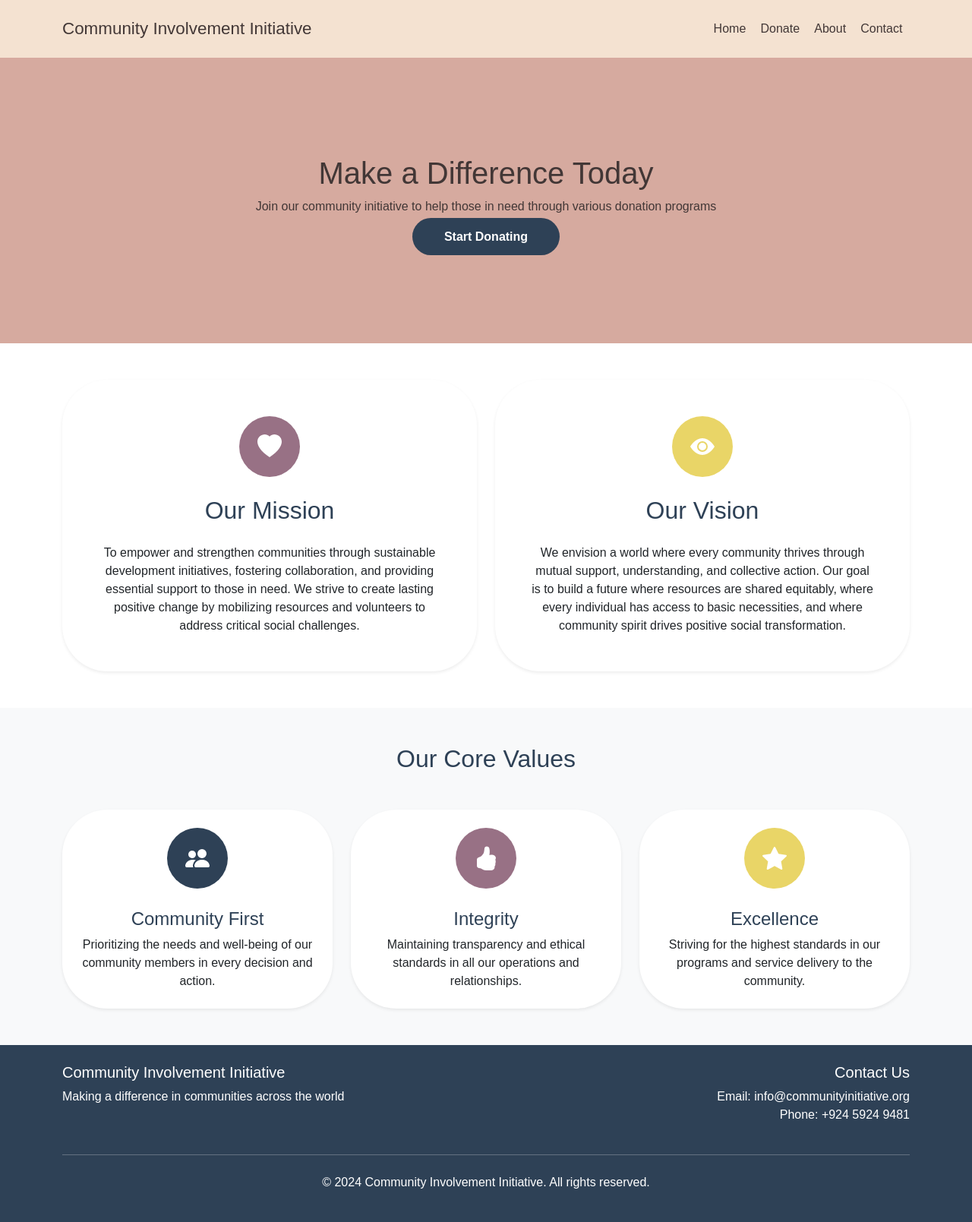
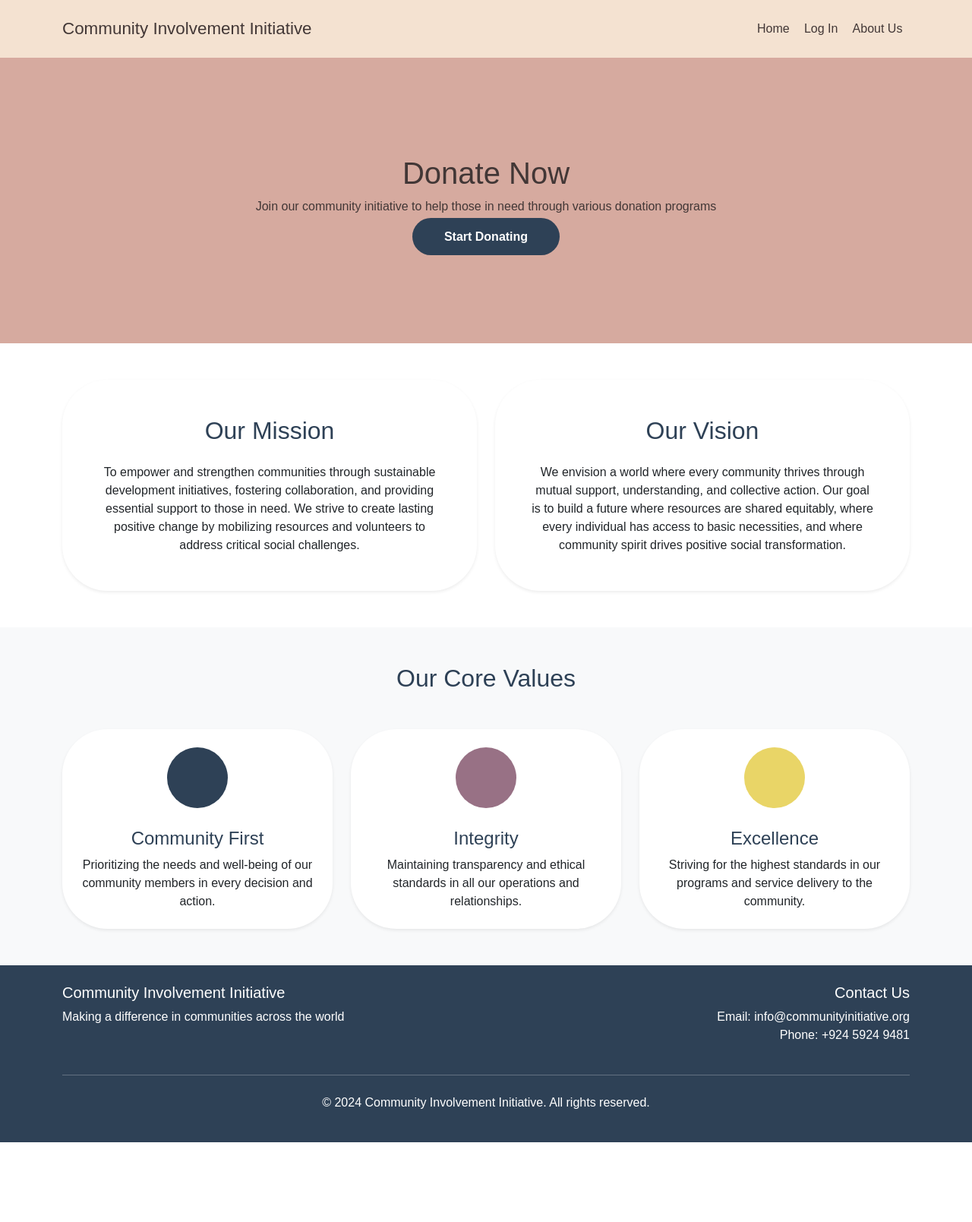
Before and after one commit to Zaiii12/CII, a PHP site: page /Main.php in a window 1280 px wide. Shown: the whole page at 76% size. After the commit the page ends 1504 px from the top, so only its background shows below. Run offline with PHP 8.4, Linux system fonts and the light colour scheme.

Commit message:
Update Main.php
latest1

```diff
--- a/Main.php
+++ b/Main.php
@@ -11,7 +11,7 @@
     <?php
 
     $site_title = "Community Involvement Initiative";
-    $hero_title = "Make a Difference Today";
+    $hero_title = "Donate Now";
     $hero_text = "Join our community initiative to help those in need through various donation programs";
     $cta_text = "Start Donating";
     ?>
@@ -30,13 +30,10 @@
                         <a class="nav-link" href="#">Home</a>
                     </li>
                     <li class="nav-item">
-                        <a class="nav-link" href="#">Donate</a>
+                        <a class="nav-link" href="#">Log In</a>
                     </li>
                     <li class="nav-item">
-                        <a class="nav-link" href="#">About</a>
-                    </li>
-                    <li class="nav-item">
-                        <a class="nav-link" href="#">Contact</a>
+                        <a class="nav-link" href="#">About Us</a>
                     </li>
                 </ul>
             </div>
@@ -48,7 +45,7 @@
         <div class="container">
             <h1 class="#"><?php echo $hero_title; ?></h1>
             <p class="#"><?php echo $hero_text; ?></p>
-            <a href="#" class="cta-button"><?php echo $cta_text; ?></a>
+            <a href="required.php" class="cta-button"><?php echo $cta_text; ?></a>
         </div>
     </section>
     <script src="https://cdn.jsdelivr.net/npm/bootstrap@5.3.0/dist/js/bootstrap.bundle.min.js"></script>
@@ -62,11 +59,7 @@
                 <div class="col-md-6">
                     <div class="card mission-vision-card h-100 shadow-sm">
                         <div class="card-body text-center p-5">
-                            <div class="icon-circle bg-rose">
-                                <svg xmlns="http://www.w3.org/2000/svg" width="40" height="32" fill="white" class="bi bi-heart-fill" viewBox="0 0 16 16">
-                                    <path fill-rule="evenodd" d="M8 1.314C12.438-3.248 23.534 4.735 8 15-7.534 4.736 3.562-3.248 8 1.314z"/>
-                                </svg>
-                            </div>
+
                             <h2 class="card-title text-navy mb-4">Our Mission</h2>
                             <p class="card-text">
                                 To empower and strengthen communities through sustainable development initiatives,
@@ -82,12 +75,7 @@
                 <div class="col-md-6">
                     <div class="card mission-vision-card h-100 shadow-sm">
                         <div class="card-body text-center p-5">
-                            <div class="icon-circle bg-gold">
-                                <svg xmlns="http://www.w3.org/2000/svg" width="32" height="32" fill="white" class="bi bi-eye-fill" viewBox="0 0 16 16">
-                                    <path d="M10.5 8a2.5 2.5 0 1 1-5 0 2.5 2.5 0 0 1 5 0z"/>
-                                    <path d="M0 8s3-5.5 8-5.5S16 8 16 8s-3 5.5-8 5.5S0 8 0 8zm8 3.5a3.5 3.5 0 1 0 0-7 3.5 3.5 0 0 0 0 7z"/>
-                                </svg>
-                            </div>
+
                             <h2 class="card-title text-navy mb-4">Our Vision</h2>
                             <p class="card-text">
                                 We envision a world where every community thrives through mutual support,
@@ -111,11 +99,7 @@
                     <div class="card mission-vision-card h-100 shadow-sm">
                         <div class="card-body text-center p-4">
                             <div class="icon-circle bg-navy">
-                                <svg xmlns="http://www.w3.org/2000/svg" width="32" height="32" fill="white" class="bi bi-people-fill" viewBox="0 0 16 16">
-                                    <path d="M7 14s-1 0-1-1 1-4 5-4 5 3 5 4-1 1-1 1H7zm4-6a3 3 0 1 0 0-6 3 3 0 0 0 0 6z"/>
-                                    <path fill-rule="evenodd" d="M5.216 14A2.238 2.238 0 0 1 5 13c0-1.355.68-2.75 1.936-3.72A6.325 6.325 0 0 0 5 9c-4 0-5 3-5 4s1 1 1 1h4.216z"/>
-                                    <path d="M4.5 8a2.5 2.5 0 1 0 0-5 2.5 2.5 0 0 0 0 5z"/>
-                                </svg>
+
                             </div>
                             <h3 class="card-title h4 text-navy">Community First</h3>
                             <p class="card-text">Prioritizing the needs and well-being of our community members in
@@ -127,9 +111,7 @@
                     <div class="card mission-vision-card h-100 shadow-sm">
                         <div class="card-body text-center p-4">
                             <div class="icon-circle bg-rose">
-                                <svg xmlns="http://www.w3.org/2000/svg" width="32" height="32" fill="white" class="bi bi-hand-thumbs-up-fill" viewBox="0 0 16 16">
-                                    <path d="M6.956 1.745C7.021.81 7.908.087 8.864.325l.261.066c.463.116.874.456 1.012.965.22.816.533 2.511.062 4.51a9.84 9.84 0 0 1 .443-.051c.713-.065 1.669-.072 2.516.21.518.173.994.681 1.2 1.273.184.532.16 1.162-.234 1.733.058.119.103.242.138.363.077.27.113.567.113.856 0 .289-.036.586-.113.856-.039.135-.09.273-.16.404.169.387.107.819-.003 1.148a3.163 3.163 0 0 1-.488.901c.054.152.076.312.076.465 0 .305-.089.625-.253.912C13.1 15.522 12.437 16 11.5 16H8c-.605 0-1.07-.081-1.466-.218a4.82 4.82 0 0 1-.97-.484l-.048-.03c-.504-.307-.999-.609-2.068-.722C2.682 14.464 2 13.846 2 13V9c0-.85.685-1.432 1.357-1.615.849-.232 1.574-.787 2.132-1.41.56-.627.914-1.28 1.039-1.639.199-.575.356-1.539.428-2.59z"/>
-                                </svg>
+
                             </div>
                             <h3 class="card-title h4 text-navy">Integrity</h3>
                             <p class="card-text">Maintaining transparency and ethical standards in
@@ -141,9 +123,7 @@
                     <div class="card mission-vision-card h-100 shadow-sm">
                         <div class="card-body text-center p-4">
                             <div class="icon-circle bg-gold">
-                                <svg xmlns="http://www.w3.org/2000/svg" width="32" height="32" fill="white" class="bi bi-star-fill" viewBox="0 0 16 16">
-                                    <path d="M3.612 15.443c-.386.198-.824-.149-.746-.592l.83-4.73L.173 6.765c-.329-.314-.158-.888.283-.95l4.898-.696L7.538.792c.197-.39.73-.39.927 0l2.184 4.327 4.898.696c.441.062.612.636.282.95l-3.522 3.356.83 4.73c.078.443-.36.79-.746.592L8 13.187l-4.389 2.256z"/>
-                                </svg>
+
                             </div>
                             <h3 class="card-title h4 text-navy">Excellence</h3>
                             <p class="card-text">Striving for the highest standards in our programs and service delivery to the community.</p>
@@ -198,6 +178,7 @@
         .navbar-brand {
             font-size: 1.4rem;
             color: var(--text-color);
+            margin-left: auto;
         }
 
         .nav-link {
@@ -216,7 +197,7 @@
             text-align: center;
             position: relative;
         }
-
+zz
         .hero-title {
             font-size: 3.6rem;
             margin-bottom: 1.5rem;
```
